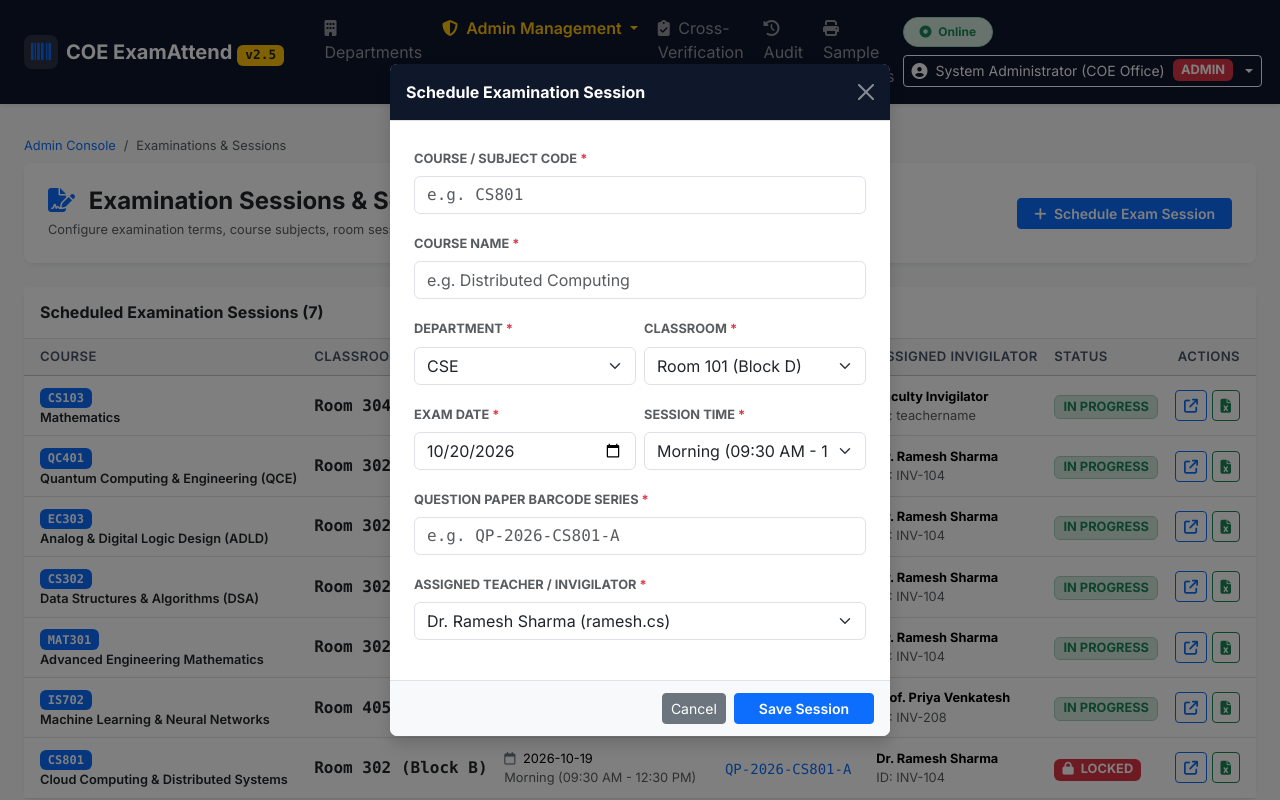
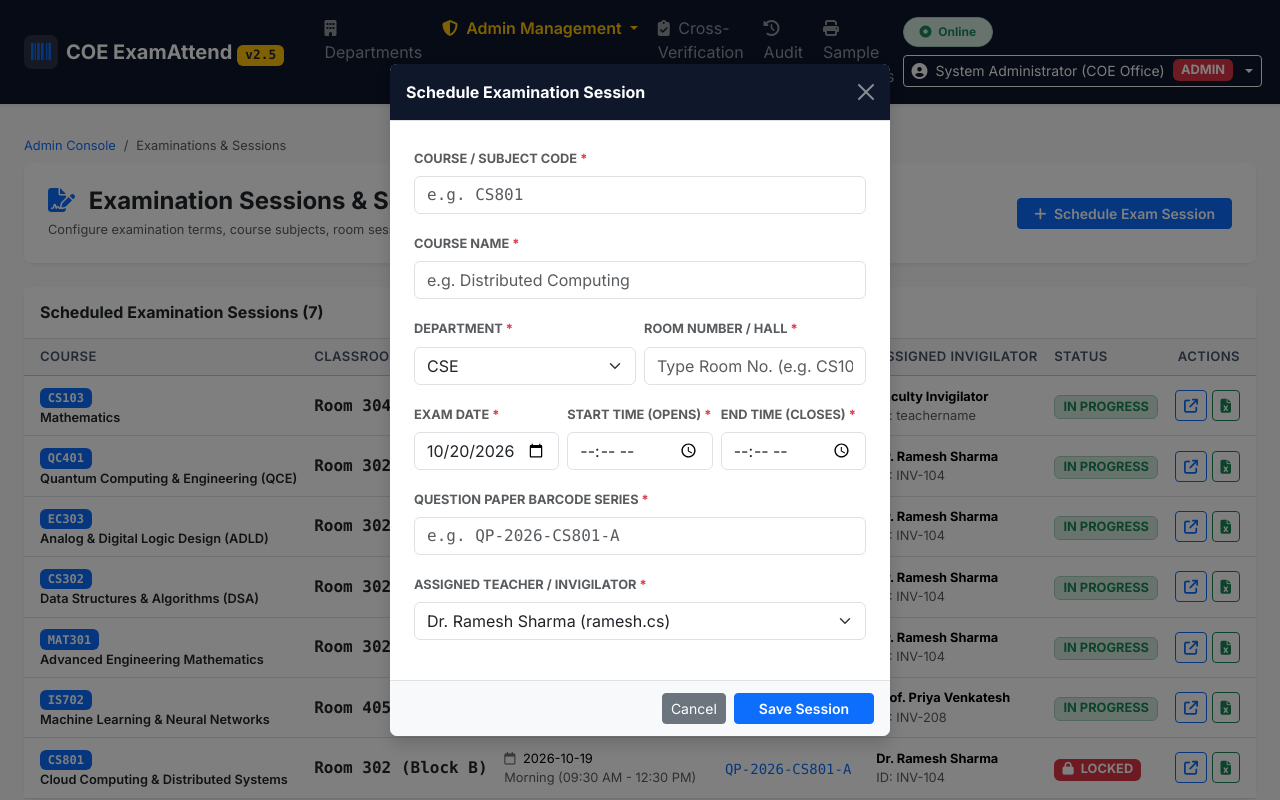
Before and after one commit to heerdedakia/exam-attendance, a Flask app: page /admin/exams in a window 1280 px wide, after a click on "Schedule Exam Session". Run offline with Flask 3, Linux system fonts and the light colour scheme; a user stored in the database is signed in; data comes from the database, SQL or seed files in the repository; tables that the repository leaves empty hold one stand-in row (values such as "Sample post"); some libraries are stand-ins or nearby versions.

Commit message:
Allow handwritten room typing (e.g. CS101) and custom blank college exam timings

```diff
--- a/app.py
+++ b/app.py
@@ -92,6 +92,37 @@ def check_session_access(session_id):
     if row['invigilator_user_id'] == session.get('user_id'):
         return True
     return check_department_access(row['department_id'])
+
+
+def normalize_time_str(t_str, default="09:30"):
+    """
+    Normalizes time strings from form inputs, handling 24h ('14:00'),
+    12h ('2:00 PM', '2 PM'), or plain hours ('14', '2').
+    Returns 'HH:MM' 24-hour format string.
+    """
+    if not t_str:
+        return default
+    t_str = str(t_str).strip()
+    match_12 = re.match(r'^(\d{1,2}):(\d{2})\s*(AM|PM)?$', t_str, re.IGNORECASE)
+    if match_12:
+        h = int(match_12.group(1))
+        m = int(match_12.group(2))
+        ampm = (match_12.group(3) or '').upper()
+        if ampm == 'PM' and h < 12:
+            h += 12
+        elif ampm == 'AM' and h == 12:
+            h = 0
+        return f"{h:02d}:{m:02d}"
+    match_h = re.match(r'^(\d{1,2})\s*(AM|PM)?$', t_str, re.IGNORECASE)
+    if match_h:
+        h = int(match_h.group(1))
+        ampm = (match_h.group(2) or '').upper()
+        if ampm == 'PM' and h < 12:
+            h += 12
+        elif ampm == 'AM' and h == 12:
+            h = 0
+        return f"{h:02d}:00"
+    return default
 
 
 def get_session_window_status(session_row):
@@ -553,27 +584,51 @@ def create_or_clone_session():
     """
     data = request.get_json() or request.form
     classroom_id = data.get('classroom_id')
+    custom_room_number = (data.get('room_number') or '').strip()
     source_session_id = data.get('source_session_id')
     course_code = (data.get('course_code') or '').strip().upper()
     course_name = (data.get('course_name') or '').strip()
-    exam_date = data.get('exam_date') or datetime.now().strftime("%Y-%m-%d")
-    start_time = (data.get('start_time') or '09:30').strip()
-    end_time = (data.get('end_time') or '12:30').strip()
-    exam_session = data.get('exam_session') or f"Session ({start_time} - {end_time})"
+    exam_date = (data.get('exam_date') or '').strip() or datetime.now().strftime("%Y-%m-%d")
+    start_time = normalize_time_str(data.get('start_time'), default='09:30')
+    end_time = normalize_time_str(data.get('end_time'), default='12:30')
+    exam_session = (data.get('exam_session') or '').strip() or f"Session ({start_time} - {end_time})"
     qp_code = (data.get('qp_code') or f"QP-2026-{course_code}-A").strip().upper()
     copy_students = str(data.get('copy_students', 'true')).lower() in ('true', '1', 'yes', 'on')
 
-    if not classroom_id or not course_code or not course_name:
-        return jsonify({'success': False, 'message': 'Classroom, Subject Code, and Subject Name are required.'}), 400
+    if not course_code or not course_name:
+        return jsonify({'success': False, 'message': 'Subject Code and Subject Name are required.'}), 400
 
     conn = get_db()
     cursor = conn.cursor()
 
     try:
-        cursor.execute('SELECT department_id, room_number FROM classrooms WHERE id = ?', (classroom_id,))
-        room = cursor.fetchone()
-        if not room:
-            return jsonify({'success': False, 'message': 'Classroom not found.'}), 404
+        room_number = custom_room_number
+        if classroom_id:
+            cursor.execute('SELECT department_id, room_number FROM classrooms WHERE id = ?', (classroom_id,))
+            room = cursor.fetchone()
+            if not room:
+                return jsonify({'success': False, 'message': 'Classroom not found.'}), 404
+            dept_id = room['department_id']
+            if custom_room_number and room['room_number'] != custom_room_number:
+                # Update existing classroom room_number to the typed handwritten one
+                cursor.execute('UPDATE classrooms SET room_number = ? WHERE id = ?', (custom_room_number, classroom_id))
+                room_number = custom_room_number
+            else:
+                room_number = custom_room_number or room['room_number']
+        elif custom_room_number:
+            dept_id = data.get('department_id') or 1
+            cursor.execute('SELECT id, room_number FROM classrooms WHERE department_id = ? AND LOWER(room_number) = LOWER(?)', (dept_id, custom_room_number))
+            existing_room = cursor.fetchone()
+            if existing_room:
+                classroom_id = existing_room['id']
+                room_number = existing_room['room_number']
+            else:
+                cursor.execute('INSERT INTO classrooms (department_id, room_number, building, capacity) VALUES (?, ?, ?, 40)',
+                               (dept_id, custom_room_number, 'Academic Block'))
+                classroom_id = cursor.lastrowid
+                room_number = custom_room_number
+        else:
+            return jsonify({'success': False, 'message': 'Classroom or Room Number is required.'}), 400
 
         invigilator_name = session.get('full_name', 'Room Invigilator')
         invigilator_id = session.get('username', 'INV')
@@ -589,8 +644,8 @@ def create_or_clone_session():
                 ?, ?, ?, ?, ?, ?, ?,
                 ?, 'IN_PROGRESS'
             )
-        ''', (room['department_id'], classroom_id, course_code, course_name, exam_date,
-              start_time, end_time, exam_session, room['room_number'], qp_code, invigilator_name, invigilator_id, user_id))
+        ''', (dept_id, classroom_id, course_code, course_name, exam_date,
+              start_time, end_time, exam_session, room_number, qp_code, invigilator_name, invigilator_id, user_id))
         new_session_id = cursor.lastrowid
 
         # Copy students from source session if requested
@@ -611,9 +666,9 @@ def create_or_clone_session():
 
         return jsonify({
             'success': True,
-            'message': f"New examination session for {course_code} ({course_name}) scheduled for {exam_date} ({start_time} - {end_time}).",
+            'message': f"New examination session for {course_code} ({course_name}) in {room_number} scheduled for {exam_date} ({start_time} - {end_time}).",
             'session_id': new_session_id,
-            'redirect_url': f"/departments/{room['department_id']}/classrooms"
+            'redirect_url': f"/departments/{dept_id}/classrooms"
         })
 
     except Exception as e:
@@ -627,15 +682,16 @@ def create_or_clone_session():
 @admin_required
 def update_session_schedule(session_id):
     """
-    Administrator-only: Update subject details, exam date, start time, and end time.
+    Administrator-only: Update subject details, room number, exam date, start time, and end time.
     """
     data = request.get_json() or request.form
     course_code = (data.get('course_code') or '').strip().upper()
     course_name = (data.get('course_name') or '').strip()
+    custom_room_number = (data.get('room_number') or '').strip()
     exam_date = (data.get('exam_date') or '').strip()
-    start_time = (data.get('start_time') or '09:30').strip()
-    end_time = (data.get('end_time') or '12:30').strip()
-    exam_session = data.get('exam_session') or f"Session ({start_time} - {end_time})"
+    start_time = normalize_time_str(data.get('start_time'), default='09:30')
+    end_time = normalize_time_str(data.get('end_time'), default='12:30')
+    exam_session = (data.get('exam_session') or '').strip() or f"Session ({start_time} - {end_time})"
 
     if not course_code or not course_name or not exam_date:
         return jsonify({'success': False, 'message': 'Course code, course name, and exam date are required.'}), 400
@@ -645,11 +701,20 @@ def update_session_schedule(session_id):
     try:
         cursor.execute('''
             UPDATE exam_sessions
-            SET course_code = ?, course_name = ?, exam_date = ?, start_time = ?, end_time = ?, exam_session = ?
+            SET course_code = ?, course_name = ?, exam_date = ?, start_time = ?, end_time = ?, exam_session = ?,
+                room_number = CASE WHEN ? != '' THEN ? ELSE room_number END
             WHERE id = ?
-        ''', (course_code, course_name, exam_date, start_time, end_time, exam_session, session_id))
+        ''', (course_code, course_name, exam_date, start_time, end_time, exam_session, custom_room_number, custom_room_number, session_id))
+
+        if custom_room_number:
+            cursor.execute('SELECT classroom_id FROM exam_sessions WHERE id = ?', (session_id,))
+            sess_row = cursor.fetchone()
+            if sess_row and sess_row['classroom_id']:
+                cursor.execute('UPDATE classrooms SET room_number = ? WHERE id = ?', (custom_room_number, sess_row['classroom_id']))
+
         conn.commit()
-        return jsonify({'success': True, 'message': f"Schedule for {course_code} updated to {exam_date} ({start_time} - {end_time})."})
+        room_info = f" in {custom_room_number}" if custom_room_number else ""
+        return jsonify({'success': True, 'message': f"Schedule for {course_code}{room_info} updated to {exam_date} ({start_time} - {end_time})."})
     except Exception as e:
         conn.rollback()
         return jsonify({'success': False, 'message': f"Error updating schedule: {str(e)}"}), 500
@@ -1715,18 +1780,38 @@ def admin_session_create():
     course_code = (request.form.get('course_code') or '').strip().upper()
     course_name = (request.form.get('course_name') or '').strip()
     department_id = request.form.get('department_id', type=int)
+    room_number_input = (request.form.get('room_number') or '').strip()
     classroom_id = request.form.get('classroom_id', type=int)
     exam_date = request.form.get('exam_date')
-    exam_session = request.form.get('exam_session')
-    qp_code = (request.form.get('qp_code') or '').strip().upper()
+    start_time = normalize_time_str(request.form.get('start_time'), default='09:30')
+    end_time = normalize_time_str(request.form.get('end_time'), default='12:30')
+    exam_session = (request.form.get('exam_session') or '').strip() or f"Session ({start_time} - {end_time})"
+    qp_code = (request.form.get('qp_code') or f"QP-2026-{course_code}-A").strip().upper()
     teacher_user_id = request.form.get('teacher_user_id', type=int)
 
     conn = get_db()
     cursor = conn.cursor()
 
-    cursor.execute('SELECT room_number FROM classrooms WHERE id = ?', (classroom_id,))
-    room_row = cursor.fetchone()
-    room_number = room_row['room_number'] if room_row else f"Room {classroom_id}"
+    if room_number_input:
+        cursor.execute('SELECT id, room_number FROM classrooms WHERE department_id = ? AND LOWER(room_number) = LOWER(?)', (department_id, room_number_input))
+        found_r = cursor.fetchone()
+        if found_r:
+            classroom_id = found_r['id']
+            room_number = found_r['room_number']
+        else:
+            cursor.execute('INSERT INTO classrooms (department_id, room_number, building, capacity) VALUES (?, ?, ?, 40)',
+                           (department_id, room_number_input, 'Academic Block'))
+            classroom_id = cursor.lastrowid
+            room_number = room_number_input
+    elif classroom_id:
+        cursor.execute('SELECT room_number FROM classrooms WHERE id = ?', (classroom_id,))
+        room_row = cursor.fetchone()
+        room_number = room_row['room_number'] if room_row else f"Room {classroom_id}"
+    else:
+        room_number = "CS101"
+        cursor.execute('INSERT INTO classrooms (department_id, room_number, building, capacity) VALUES (?, ?, ?, 40)',
+                       (department_id or 1, room_number, 'Academic Block'))
+        classroom_id = cursor.lastrowid
 
     cursor.execute('SELECT full_name, username FROM users WHERE id = ?', (teacher_user_id,))
     t_row = cursor.fetchone()
@@ -1735,16 +1820,17 @@ def admin_session_create():
 
     cursor.execute('''
         INSERT INTO exam_sessions (
-            department_id, classroom_id, course_code, course_name, exam_date,
-            exam_session, room_number, qp_code, invigilator_name, invigilator_id,
+            exam_id, department_id, classroom_id, course_code, course_name, exam_date,
+            start_time, end_time, exam_session, room_number, qp_code, invigilator_name, invigilator_id,
             invigilator_user_id, status
-        ) VALUES (?, ?, ?, ?, ?, ?, ?, ?, ?, ?, ?, 'IN_PROGRESS')
-    ''', (department_id, classroom_id, course_code, course_name, exam_date, exam_session, room_number, qp_code, invigilator_name, invigilator_id, teacher_user_id))
+        ) VALUES (1, ?, ?, ?, ?, ?, ?, ?, ?, ?, ?, ?, ?, ?, 'IN_PROGRESS')
+    ''', (department_id, classroom_id, course_code, course_name, exam_date,
+          start_time, end_time, exam_session, room_number, qp_code, invigilator_name, invigilator_id, teacher_user_id))
 
     conn.commit()
     conn.close()
 
-    flash(f"Examination session for {course_code} ({room_number}) scheduled successfully.", 'success')
+    flash(f"Examination session for {course_code} ({room_number}) scheduled for {exam_date} ({start_time} - {end_time}).", 'success')
     return redirect(url_for('admin_exams_list'))
 
 
--- a/templates/admin/admin_exams.html
+++ b/templates/admin/admin_exams.html
@@ -122,26 +122,28 @@
                             </select>
                         </div>
                         <div class="col-6">
-                            <label class="form-label fs-7 fw-bold text-muted text-uppercase">Classroom <span class="text-danger">*</span></label>
-                            <select class="form-select" name="classroom_id" required>
+                            <label class="form-label fs-7 fw-bold text-muted text-uppercase">Room Number / Hall <span class="text-danger">*</span></label>
+                            <input type="text" class="form-control" name="room_number" placeholder="Type Room No. (e.g. CS101, Room 302)" list="classroomList" required>
+                            <datalist id="classroomList">
                                 {% for r in classrooms %}
-                                <option value="{{ r.id }}">{{ r.room_number }}</option>
+                                <option value="{{ r.room_number }}">
                                 {% endfor %}
-                            </select>
+                            </datalist>
                         </div>
                     </div>
 
                     <div class="row g-2 mb-3">
-                        <div class="col-6">
+                        <div class="col-12 col-md-4">
                             <label class="form-label fs-7 fw-bold text-muted text-uppercase">Exam Date <span class="text-danger">*</span></label>
                             <input type="date" class="form-control" name="exam_date" required value="{{ today_str }}">
                         </div>
-                        <div class="col-6">
-                            <label class="form-label fs-7 fw-bold text-muted text-uppercase">Session Time <span class="text-danger">*</span></label>
-                            <select class="form-select" name="exam_session" required>
-                                <option value="Morning (09:30 AM - 12:30 PM)">Morning (09:30 AM - 12:30 PM)</option>
-                                <option value="Afternoon (02:00 PM - 05:00 PM)">Afternoon (02:00 PM - 05:00 PM)</option>
-                            </select>
+                        <div class="col-6 col-md-4">
+                            <label class="form-label fs-7 fw-bold text-muted text-uppercase">Start Time (Opens) <span class="text-danger">*</span></label>
+                            <input type="time" class="form-control" name="start_time" required>
+                        </div>
+                        <div class="col-6 col-md-4">
+                            <label class="form-label fs-7 fw-bold text-muted text-uppercase">End Time (Closes) <span class="text-danger">*</span></label>
+                            <input type="time" class="form-control" name="end_time" required>
                         </div>
                     </div>
 
```
Also changed, not shown: templates/classrooms.html (+50 -63 lines), templates/roster.html (+59 -43 lines).
